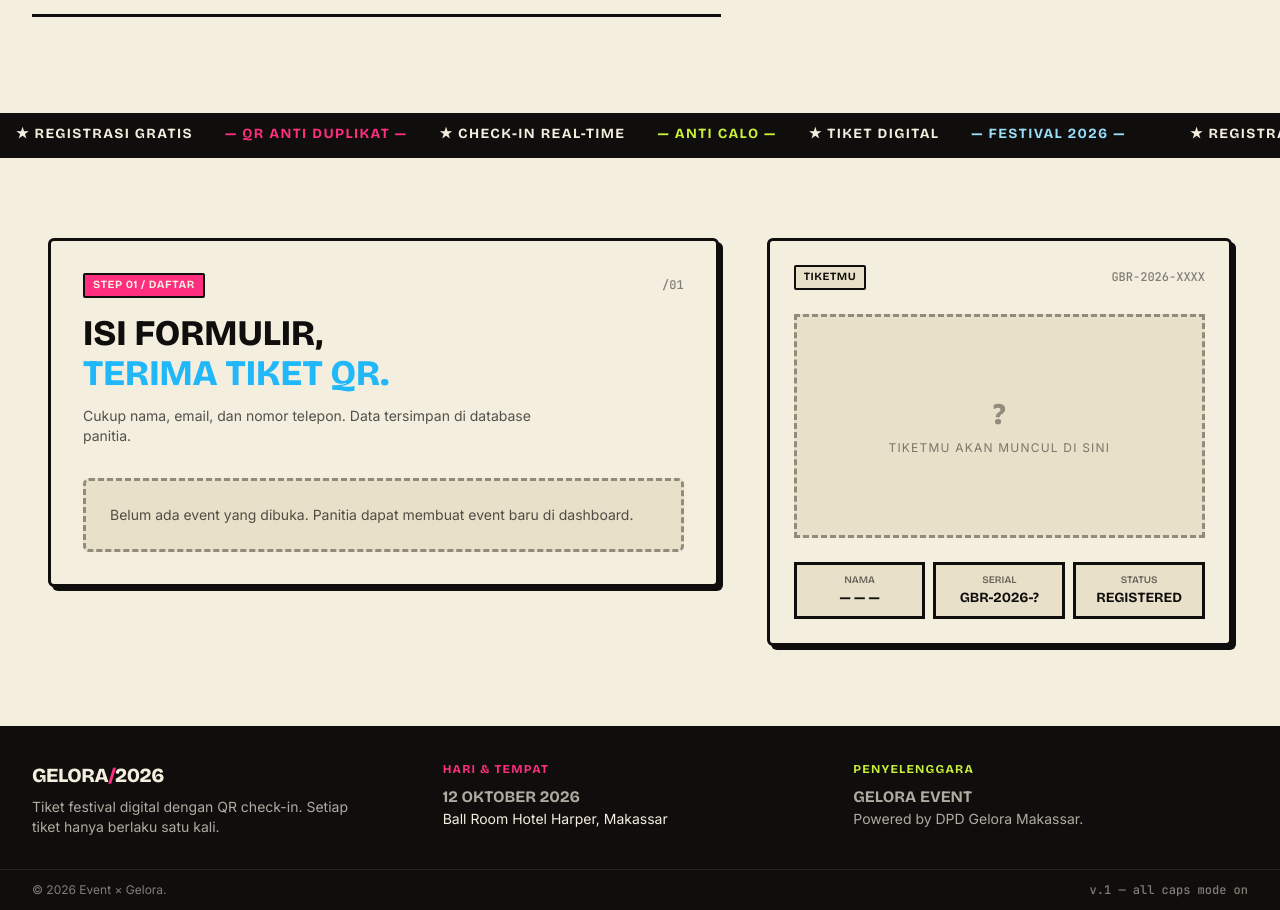
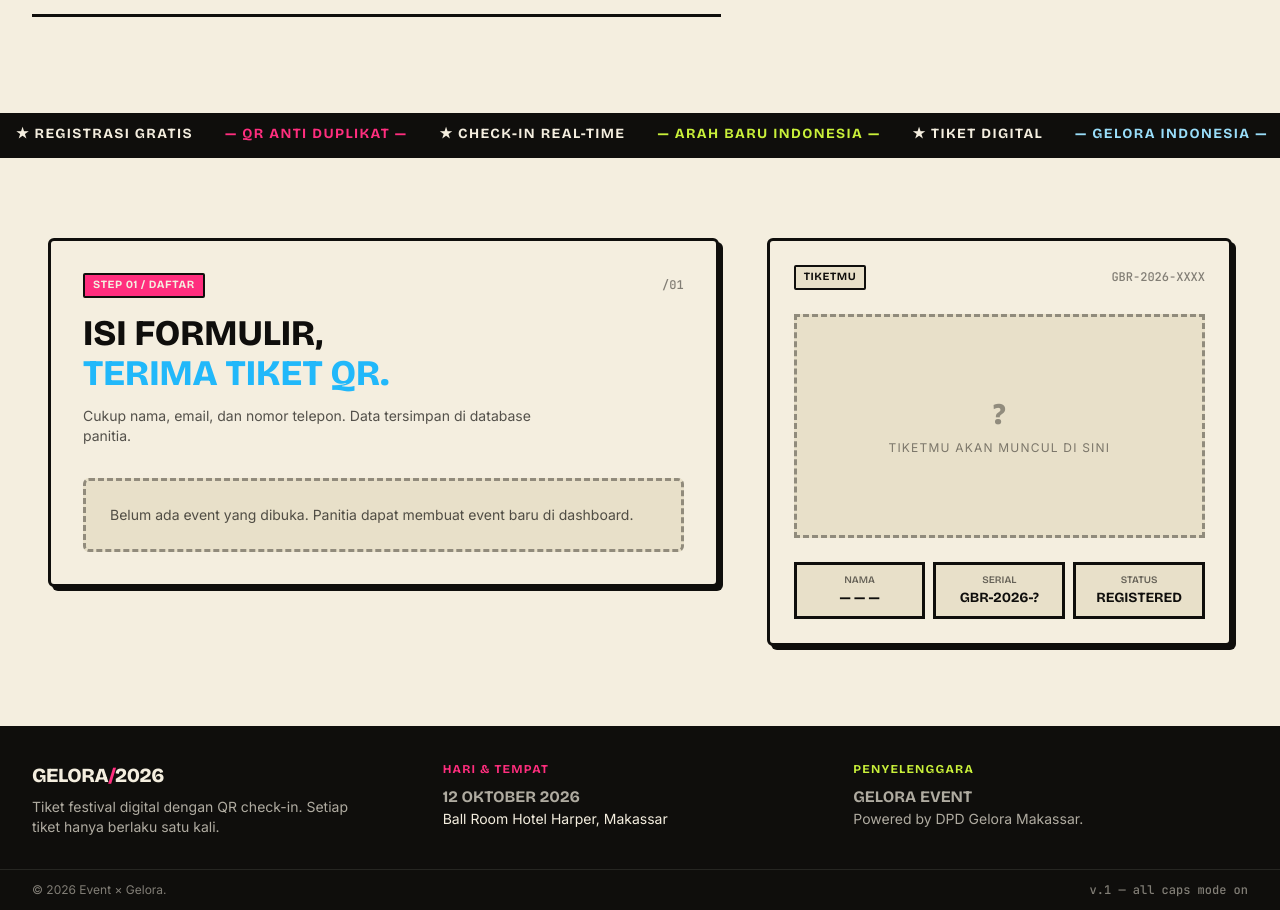
Before and after one commit to ideadigitalcreative/gelora-event, a Next.js app: page / in a window 1280 px wide. Shown: the part 866-1776 px from the top of the page. Built offline with nearby package versions, Linux system fonts and the light colour scheme; no server answers; the database is empty.

Commit message:
Update ticker texts in home-client.tsx

```diff
--- a/app/home-client.tsx
+++ b/app/home-client.tsx
@@ -124,9 +124,9 @@
                   <span>★ Registrasi Gratis</span>
                   <span className="text-magenta">— QR Anti Duplikat —</span>
                   <span>★ Check-in Real-Time</span>
-                  <span className="text-lime">— Anti Calo —</span>
+                  <span className="text-lime">— Arah Baru Indonesia —</span>
                   <span>★ Tiket Digital</span>
-                  <span className="text-cobalt-200">— Festival 2026 —</span>
+                  <span className="text-cobalt-200">— Gelora Indonesia —</span>
                 </div>
               ))}
             </div>
```
